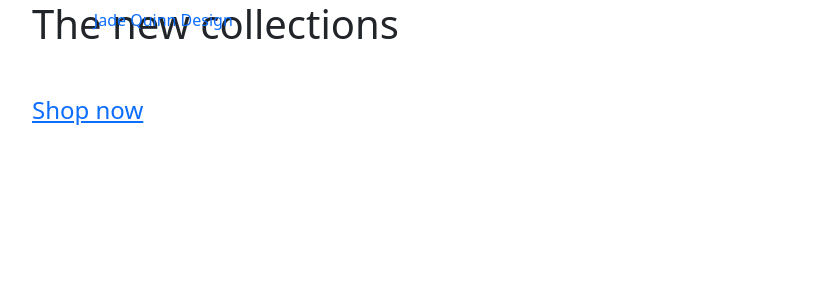
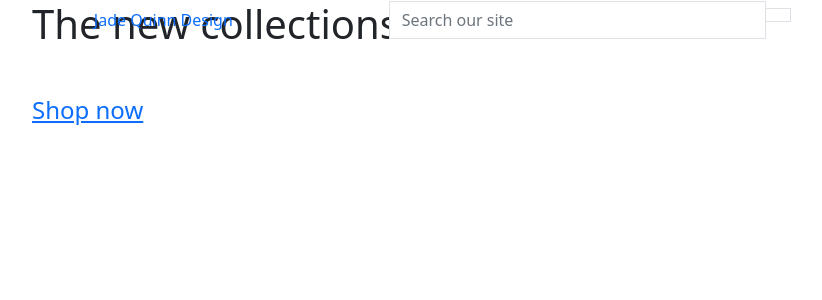
Before and after one commit to Jade-Quinn/jade_quinn_design, a Django app: page / in a window 1280 px wide. Shown: the top 300 px of the page, without its empty margins (50-872 px from the left). Run offline with Django 3.2, Linux system fonts and the light colour scheme.

Commit message:
(feat): Add search box to navigation

```diff
--- a/templates/base.html
+++ b/templates/base.html
@@ -31,12 +31,29 @@
 <body>
     <header class="container-fluid fixed-top">
         <div class="row">
+
+            <!-- logo -->
             <div class="col-12 col-lg-4 text-center">
                 <a href="{% url 'home' %}" class="nav-link">Jade Quinn Design</a>
             </div>
-            <div class="col-12 col-lg-4">
 
+            <!-- form -->
+            <div class="col-12 col-lg-4 my-auto py-1 py-lg-0">
+                <form method="GET" action="">
+                    <div class="input-group w-100">
+                        <input class="form-control border border-black rounded-0" type="text" name="q" placeholder="Search our site">
+                        <div class="input-group-append">
+                            <button class="form-control btn btn-black border border-black rounded-0" type="submit">
+                                <span class="icon">
+                                    <i class="fas fa-search"></i>
+                                </span>
+                            </button>
+                        </div>
+                    </div>
+                </form>
             </div>
+
+            <!-- dropdown -->
             <div class="col-12 col-lg-4">
                 <ul class="list-inline list-unstyled">
                     <li class="list-inline-item dropdown"></li>
```
